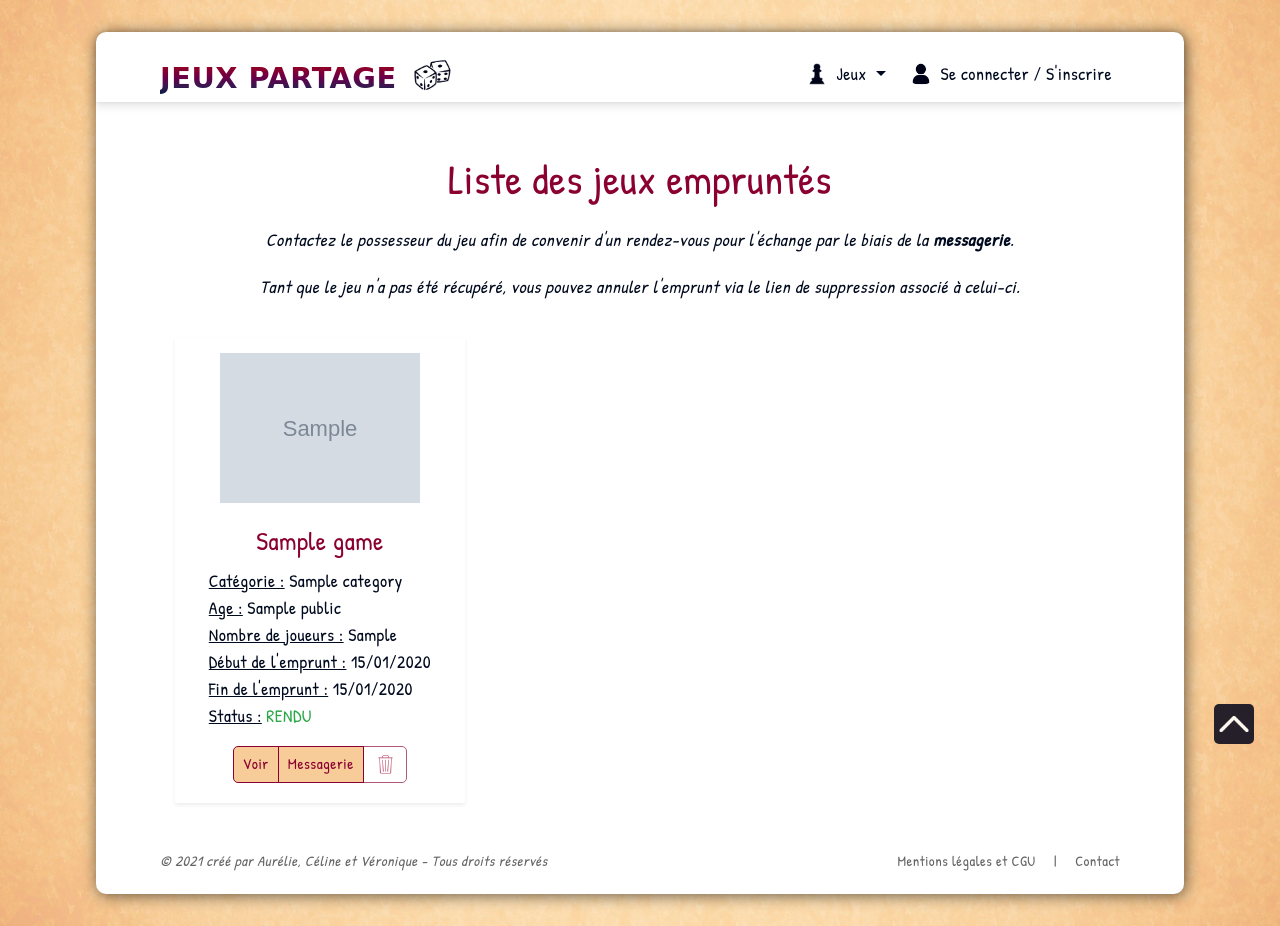
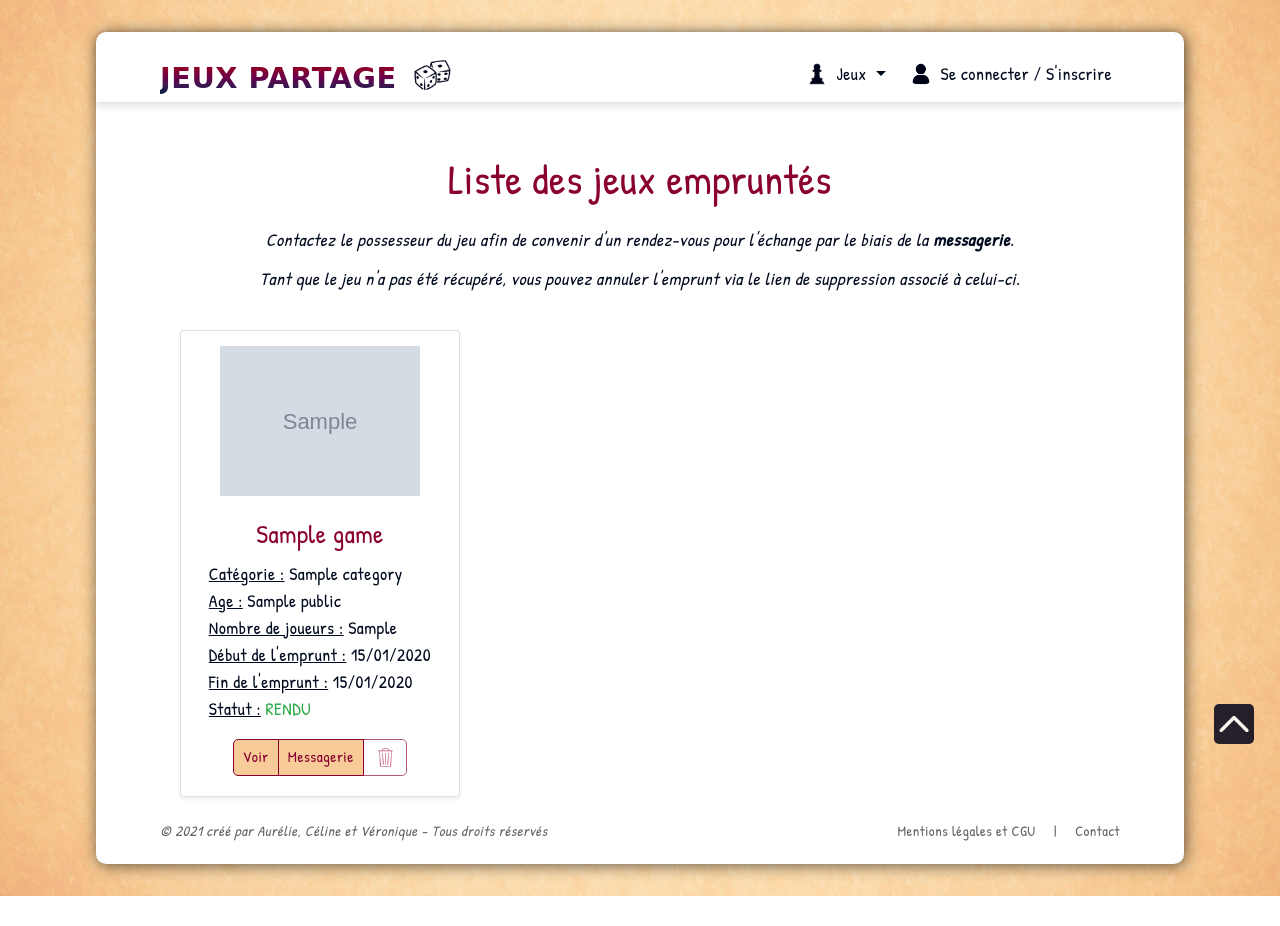
Before and after one commit to AurelieGilet/wf3_group_project, a Symfony app: template jeux_partage/templates/front/account_games_borrowed.html.twig in a window 1280 px wide. After the commit the page ends 896 px from the top, so only its background shows below. Run offline with Twig, Linux system fonts and the light colour scheme; the template is opened without the code that fills it: most values are stand-ins (such as "Sample title", 1, 10 or a date in 2020); grey boxes marked "Sample" are stand-in pictures; some libraries are stand-ins or nearby versions; some web fonts are replaced.

Commit message:
corrections et ameliorations

```diff
--- a/jeux_partage/public/css/style.css
+++ b/jeux_partage/public/css/style.css
@@ -420,6 +420,90 @@ nav button {
     display: none;
 }
 
+.rotate1 {
+    -webkit-animation-name: rotateOne;
+    animation-name: rotateOne;
+    -webkit-animation-duration: 0.8s;
+    animation-duration: 0.8s;
+    -webkit-animation-fill-mode: both;
+    animation-fill-mode: both;
+}
+
+.rotate2 {
+    -webkit-animation-name: rotateTwo;
+    animation-name: rotateTwo;
+    -webkit-animation-duration: 0.8s;
+    animation-duration: 0.8s;
+    -webkit-animation-fill-mode: both;
+    animation-fill-mode: both;
+}
+
+@-webkit-keyframes rotateOne {
+0% {
+transform: rotate(0deg);
+-o-transform: rotate(0deg);
+-ms-transform: rotate(0deg);
+-moz-transform: rotate(0deg);
+-webkit-transform: rotate(0deg);
+}
+100% {
+transform: rotate(-45deg);
+-o-transform: rotate(-45deg);
+-ms-transform: rotate(-45deg);
+-moz-transform: rotate(-45deg);
+-webkit-transform: rotate(-45deg);
+}
+}
+@keyframes rotateOne {
+0% {
+transform: rotate(0deg);
+-o-transform: rotate(0deg);
+-ms-transform: rotate(0deg);
+-moz-transform: rotate(0deg);
+-webkit-transform: rotate(0deg);
+}
+100% {
+transform: rotate(-45deg);
+-o-transform: rotate(-45deg);
+-ms-transform: rotate(-45deg);
+-moz-transform: rotate(-45deg);
+-webkit-transform: rotate(-45deg);
+}
+}
+
+@-webkit-keyframes rotateTwo {
+0% {
+transform: rotate(0deg);
+-o-transform: rotate(0deg);
+-ms-transform: rotate(0deg);
+-moz-transform: rotate(0deg);
+-webkit-transform: rotate(0deg);
+}
+100% {
+transform: rotate(45deg);
+-o-transform: rotate(45deg);
+-ms-transform: rotate(45deg);
+-moz-transform: rotate(45deg);
+-webkit-transform: rotate(45deg);
+}
+}
+@keyframes rotateTwo {
+0% {
+transform: rotate(0deg);
+-o-transform: rotate(0deg);
+-ms-transform: rotate(0deg);
+-moz-transform: rotate(0deg);
+-webkit-transform: rotate(0deg);
+}
+100% {
+transform: rotate(45deg);
+-o-transform: rotate(45deg);
+-ms-transform: rotate(45deg);
+-moz-transform: rotate(45deg);
+-webkit-transform: rotate(45deg);
+}
+}
+
 /* ********************** FIN HEADER ********************** */
 
 
@@ -590,7 +674,7 @@ nav button {
 	width: auto;
 }
 
-/* ******** LISTE DE VOS JEUX ******** */
+/* ******** LISTE DES JEUX UTILISATEUR ******** */
 
 .col_rwd {
     display: flex;
@@ -599,10 +683,18 @@ nav button {
     align-items: center;
     flex-wrap: wrap;
 }
+.card-footer_rwd {
+    width: 100%;
+}
 @media screen and (max-width: 767.98px) and (orientation: landscape) {
     .col_rwd {
         flex-direction: row;
         padding: 0 1em;
+    }
+    .card-footer_rwd {
+        display: flex;
+        justify-content: space-around;
+        align-items: center;
     }
     .card_account_games {
         padding-left: 12%;
@@ -686,6 +778,10 @@ nav button {
 .backoffice p, .backoffice ul {
     width: max-content;
     margin: 0 auto;
+}
+
+.overflow_table {
+    overflow-x: auto;
 }
 
 .up {
--- a/jeux_partage/public/js/js.js
+++ b/jeux_partage/public/js/js.js
@@ -4,12 +4,13 @@ $(document).ready(function() {
     $("#burger").on("click", function() {
         $(".cross_line").fadeToggle(100);
         $(".cross_off").fadeToggle(100);
-        $("#cross_line1").animate({"rotate" : "-45deg",
-                                "translate" : "1.5px"});
-        $("#cross_line2").animate({"rotate" : "45deg"});
-        $("#cross_line1").css({"rotate" : "-45deg",
-                                "translate" : "1.5px"});
-        $("#cross_line2").css({"rotate" : "45deg"});
+        $("#cross_line1").toggleClass("rotate1");
+        $("#cross_line2").toggleClass("rotate2");
+        // $("#cross_line1").transition({"rotate" : "-45deg"});
+        // $("#cross_line2").transition({"rotate" : "45deg"});
+        // $("#cross_line1").css({"rotate" : "-45deg",
+        //                         "translate" : "1.5px"});
+        // $("#cross_line2").css({"rotate" : "45deg"});
         $("#overlay").fadeToggle(500);
         $("header ul").fadeToggle(500);
     });
@@ -43,11 +44,6 @@ $(document).ready(function() {
         $(this).css({"text-decoration-color" : "transparent"});
     });
 
-    // // formulaires
-    // $("input").focus(function() {
-    //     $(this).css({"border-bottom" : "rgb(0, 10, 30) solid 3px"})
-    // });
-
     // affichage nom fichier photo jeu
     $('.custom-file-input').on('change', function(event) {
         var inputFile = event.currentTarget;
--- a/jeux_partage/templates/back/index.html.twig
+++ b/jeux_partage/templates/back/index.html.twig
@@ -3,9 +3,9 @@
 {% block title %}BackOffice JEUX PARTAGE{% endblock %}
 
 {% block body %}
-    <h1 class="h1 mt-3 mb-4">BackOffice de
+    <h1 class="h1 mt-3 mb-4">BackOffice
         {% if app.user %}
-            <span>{{app.user.username}}</span>
+            de <span>{{app.user.username}}</span>
         {% endif %}
     </h1>
 
@@ -73,7 +73,6 @@
 						<p class="card-text my-1">
                             Dans cet espace vous pourrez :
                             <ul>
-                                <li>Modifier les emprunts des jeux</li>
                                 <li>Supprimer un emprunt</li>
                             </ul>
                         </p>
--- a/jeux_partage/templates/front/account_games_borrowed.html.twig
+++ b/jeux_partage/templates/front/account_games_borrowed.html.twig
@@ -8,22 +8,24 @@
 
 	<h1 class="h1 mt-3 mb-4">Liste des jeux empruntés</h1>
 
-	<p class="card-text mt-4 mb-3 px-3 text-center font-italic">Contactez le possesseur du jeu afin de convenir d'un rendez-vous pour l'échange par le biais de la <a href="" class="font-weight-bold underline_a">messagerie</a>.</p>
-	<p class="card-text mt-4 mb-3 px-3 text-center font-italic">Tant que le jeu n'a pas été récupéré, vous pouvez annuler l'emprunt via le lien de suppression associé à celui-ci.</p>
+	<p class="card-text my-3 px-3 text-center font-italic">Contactez le possesseur du jeu afin de convenir d'un rendez-vous pour l'échange par le biais de la <a href="" class="font-weight-bold underline_a">messagerie</a>.</p>
+	<p class="card-text my-3 px-3 text-center font-italic">Tant que le jeu n'a pas été récupéré, vous pouvez annuler l'emprunt via le lien de suppression associé à celui-ci.</p>
 
-	{% for message in app.flashes('success') %}
-        <div class="col-lg-8 d-flex justify-content-center align-items-center mx-auto mb-3">
-			<span class="bg-msg text-success font-italic rounded text-center mx-auto py-2 px-4">
-        		{{message}}
-			</span>
-        </div>
-    {% endfor %}
+	{% for label, messages in app.flashes(["danger", "success"]) %}
+		{% for message in messages %}
+			<div class="col-lg-8 d-flex justify-content-center align-items-center mx-auto mb-3">
+				<span class="bg-msg text-{{label}} font-italic rounded text-center mx-auto py-2 px-4">
+					{{message}}
+				</span>
+			</div>
+		{% endfor %}
+	{% endfor %}
 
 	<div class="row align-items-center">
 		{% for borrowing in borrowings %}
 
-			<div class="col-md-6 col-lg-4">
-				<div class="my-4 shadow-sm col_rwd">
+			<div class="col-md-6 col-lg-4 mt-4">
+				<div class="card my-4 shadow-sm col_rwd">
 					<div id="photo_account_games">
 						<img src="{{ asset('uploads/images/' ~ borrowing.game.image) }}" alt="{{borrowing.game.name}}">
 					</div>
@@ -35,7 +37,7 @@
 						<p class="card-text my-1"><span>Nombre de joueurs :</span> {{borrowing.game.minPlayers}} {% if borrowing.game.maxPlayers != NULL and borrowing.game.maxPlayers != borrowing.game.minPlayers %} à {{borrowing.game.maxPlayers}} {% endif %}</p>
 						<p class="card-text my-1"><span>Début de l'emprunt :</span> {{borrowing.startDate|date('d/m/Y')}}</p>
 						<p class="card-text my-1"><span>Fin de l'emprunt :</span> {{borrowing.endDate|date('d/m/Y')}}</p>
-						<p class="card-text my-1"><span>Status :</span> {% if borrowing.returnDate == NULL %} <span class="text-danger" style="text-decoration: none;">NON RENDU</span> {% else %} <span class="text-success" style="text-decoration: none;">RENDU</span> {% endif %} </p>
+						<p class="card-text my-1"><span>Statut :</span> {% if borrowing.returnDate == NULL %} <span class="text-danger" style="text-decoration: none;">NON RENDU</span> {% else %} <span class="text-success" style="text-decoration: none;">RENDU</span> {% endif %} </p>
 						{% if borrowing.giveawayDate == NULL %}
 						<p class="card-text my-1"><span class="text-danger font-italic" style="text-decoration: none;">Jeu non remis par le propriétaire</span></p>
 						{% elseif borrowing.giveawayDate != NULL and borrowing.returnDate == NULL %}
--- a/jeux_partage/templates/front/home.html.twig
+++ b/jeux_partage/templates/front/home.html.twig
@@ -9,6 +9,7 @@
                 <img src="{{ asset('img/dices.png') }}" alt="dés de jeux">
             </div>
         </div>
+
         <p>Vous aimez jouer, partager de bons moments en famille ou entre amis, alors rejoignez JEUX PARTAGE. </p>
         <p>JEUX PARTAGE est une plateforme basée sur l'échange et mettant en relation les habitants des <span id="yvelines">Yvelines</span> adeptes des jeux de société. Chacun étant libre de proposer ses propres jeux à la location, et ce gratuitement, afin que d'autres puissent les emprunter pour s'amuser. </p>
         <p>Notre concept étant basé sur la convivialité, il convient à tous de respecter les biens d'autrui en prenant en compte que chaque personne est responsable du matériel qu'il emprunte. </p>
--- a/jeux_partage/templates/security/registration.html.twig
+++ b/jeux_partage/templates/security/registration.html.twig
@@ -7,11 +7,10 @@
 
 {% block body %}
 
-   <section class="row justify-content-center">
-    <h1 class="h1 mt-3 mb-4">Créer votre compte</h1>
+    <section class="row justify-content-center">
+        <h1 class="h1 mt-3 mb-4">Créer votre compte</h1>
 
 {# importer "form_themes: ['bootstrap_4_layout.html.twig']" dans config -> packages -> twig.yaml pr avoir un formulaire bootstrap #}
-
 
         <div class="col-md-10">
             {{ form_start(form, {'attr' : {'class': 'col-md-12 mx-auto py-4 row justify-content-around'}}) }}
```
Also changed, not shown: jeux_partage/src/Controller/BackController.php (+55 -13 lines), jeux_partage/src/Entity/User.php (+4 -4 lines), jeux_partage/templates/back/admin_categories.html.twig (+4 -4 lines), jeux_partage/templates/back/admin_games.html.twig (+6 -2 lines), jeux_partage/templates/back/admin_users.html.twig (+6 -2 lines), jeux_partage/templates/front/account_games.html.twig (+12 -10 lines), jeux_partage/templates/front/account_games_lended.html.twig (+16 -21 lines), jeux_partage/templates/front/account_games_registration.html.twig (+5 -5 lines), jeux_partage/templates/front/borrowing.html.twig (+8 -6 lines), jeux_partage/templates/front/catalog.html.twig (+5 -5 lines), jeux_partage/templates/security/login.html.twig (+8 -6 lines), jeux_partage/templates/security/profil.html.twig (+9 -7 lines), jeux_partage/public/img/cross-closing.png (added).
